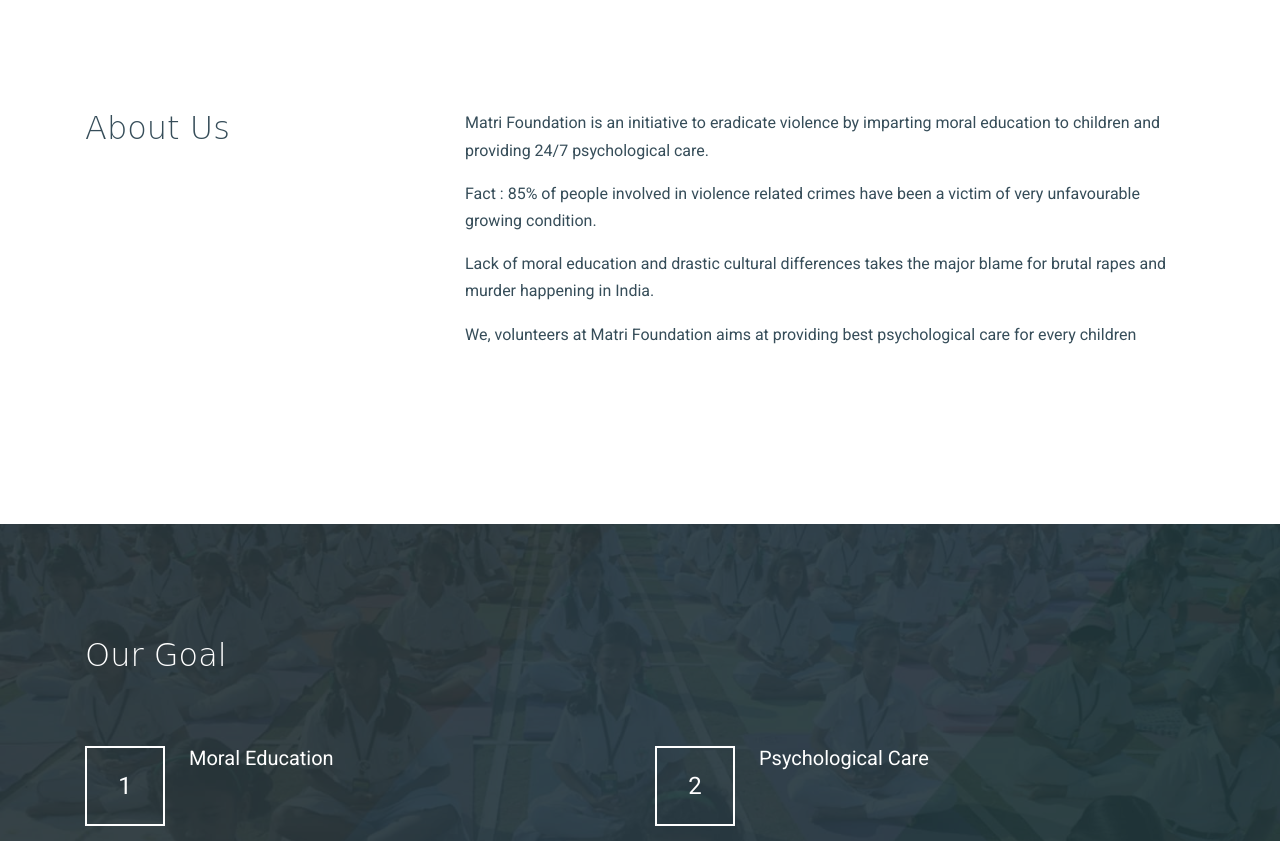
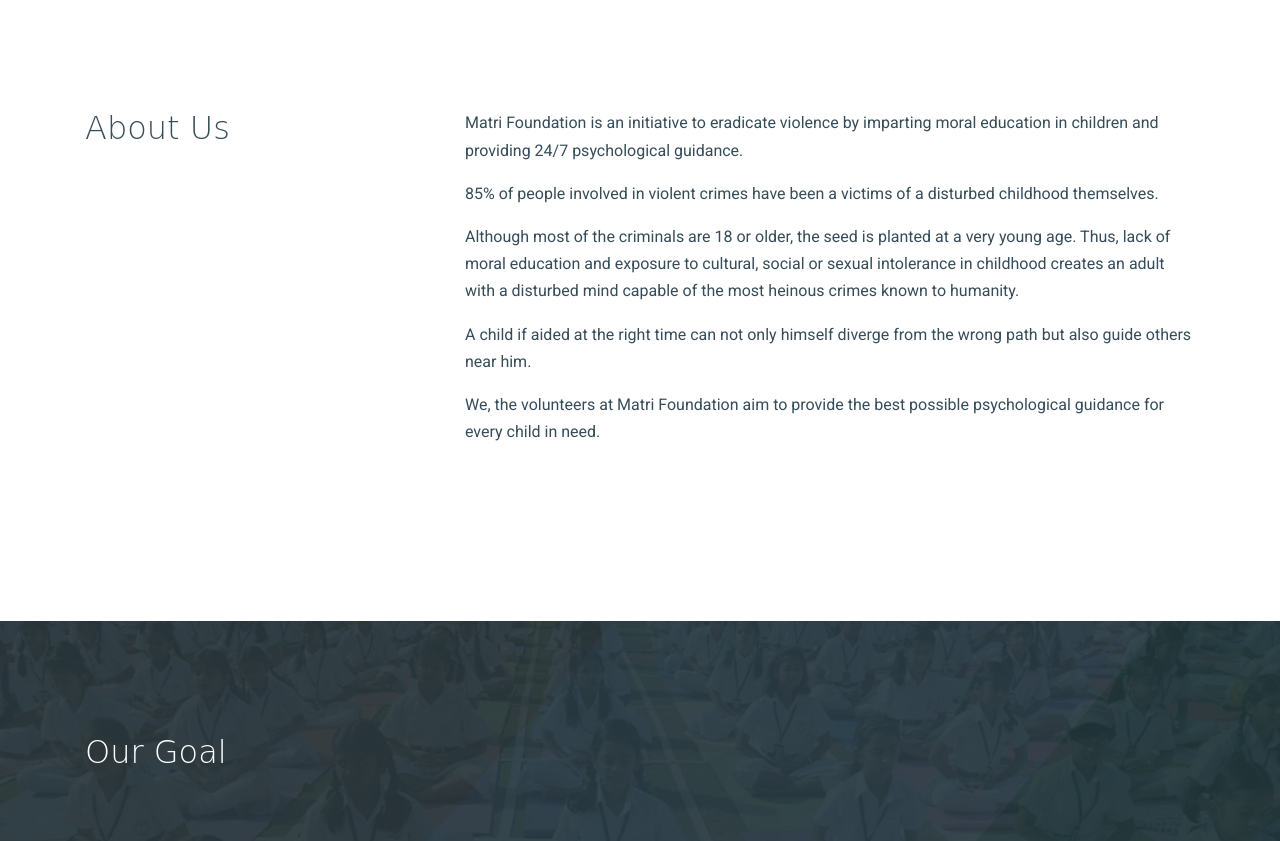
Before and after one commit to matrifoundation/matrifoundation.github.io, a plain HTML site: page index.html in a window 1280 px wide. Shown: the part 1241-2082 px from the top of the page. Drawn offline with Linux system fonts and the light colour scheme; files whose address does not match are found by name; a web font is replaced by a local one.

Commit message:
about section

```diff
--- a/index.html
+++ b/index.html
@@ -149,14 +149,16 @@
             </div>
           </div>
           <div class="col-md-8">
-            <p>Matri Foundation is an initiative to eradicate violence by imparting moral education to children and providing 24/7 psychological care.
-
-            </p><p>
-              Fact : 85% of people involved in violence related crimes have been a victim of very unfavourable growing condition.
-            </p><p>
-              Lack of moral education and drastic cultural differences takes the major blame for brutal rapes and murder happening in India.
+             <p> Matri Foundation is an initiative to eradicate violence by imparting moral education in children and providing 24/7 psychological guidance.
+              </p>
+              <p> 85% of people involved in violent crimes have been a victims of a disturbed childhood themselves.
             </p>
-              We, volunteers at Matri Foundation aims at providing best psychological care for every children</p>
+            <p> Although most of the criminals are 18 or older, the seed is planted at a very young age. Thus, lack of moral education and exposure to cultural, social or sexual intolerance in childhood creates an adult with a disturbed mind capable of the most heinous crimes known to humanity.
+            </p>
+            <p> A child if aided at the right time can not only himself diverge from the wrong path but also guide others near him.
+            </p>
+            <p> We, the volunteers at Matri Foundation aim to provide the best possible psychological guidance for every child in need.
+            </p>
           </div>
         </div>
 
```
